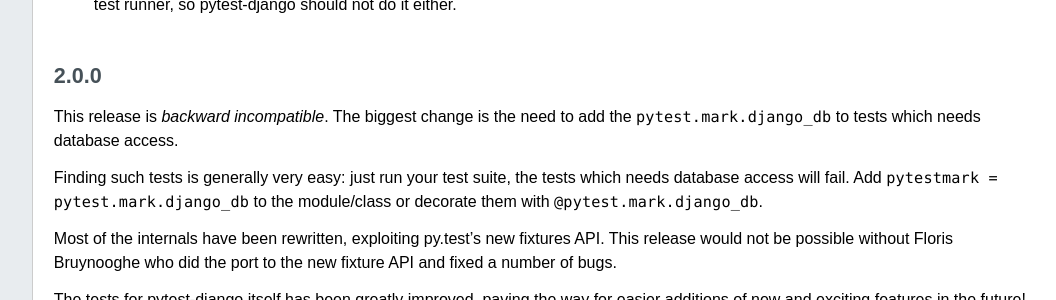
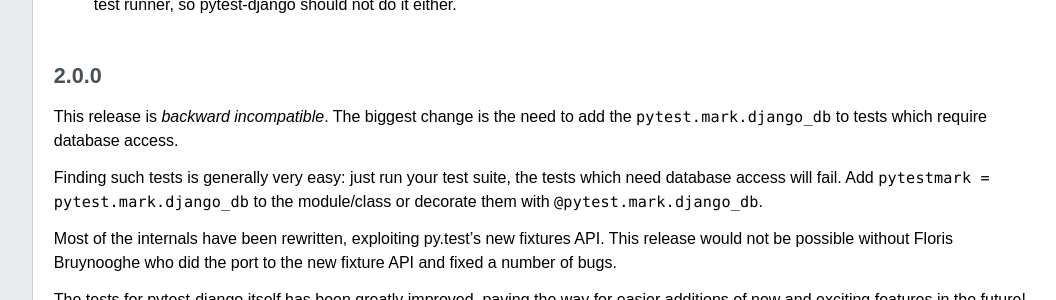
Before and after one commit to pytest-dev/pytest-django, a Sphinx documentation site: the page built from docs/changelog.rst, in a window 1280 px wide and 900 px high, scrolled down 2741 px. Shown: the part 152-452 px from the top of the window, without its empty margins (224-1280 px from the left). Built offline with Sphinx 7.4.7, drawn with Linux system fonts in a browser that asks for light colours.

Commit message:
Fix typos in changelog

```diff
--- a/docs/changelog.rst
+++ b/docs/changelog.rst
@@ -157,11 +157,11 @@
 -----
 
 This release is *backward incompatible*. The biggest change is the need
-to add the ``pytest.mark.django_db`` to tests which needs database
+to add the ``pytest.mark.django_db`` to tests which require database
 access.
 
 Finding such tests is generally very easy: just run your test suite, the
-tests which needs database access will fail. Add ``pytestmark =
+tests which need database access will fail. Add ``pytestmark =
 pytest.mark.django_db`` to the module/class or decorate them with
 ``@pytest.mark.django_db``.
 
```
